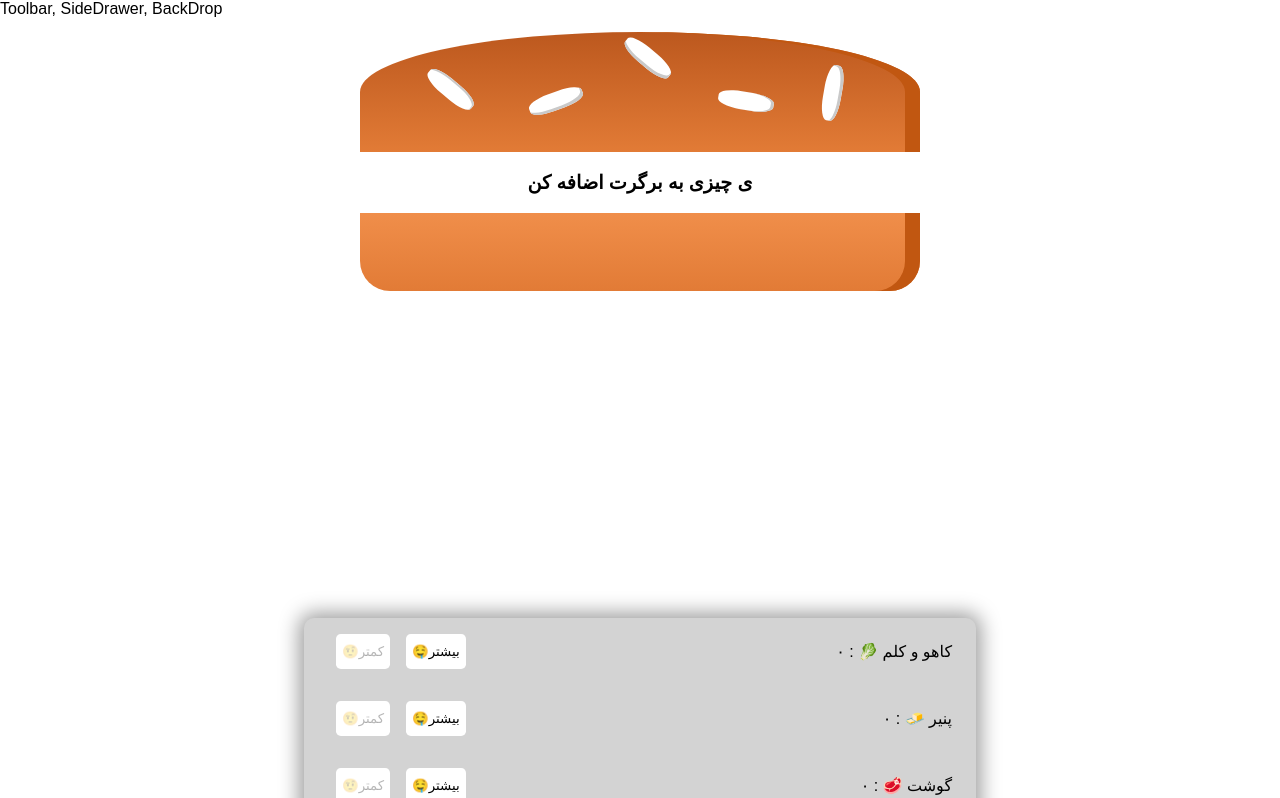
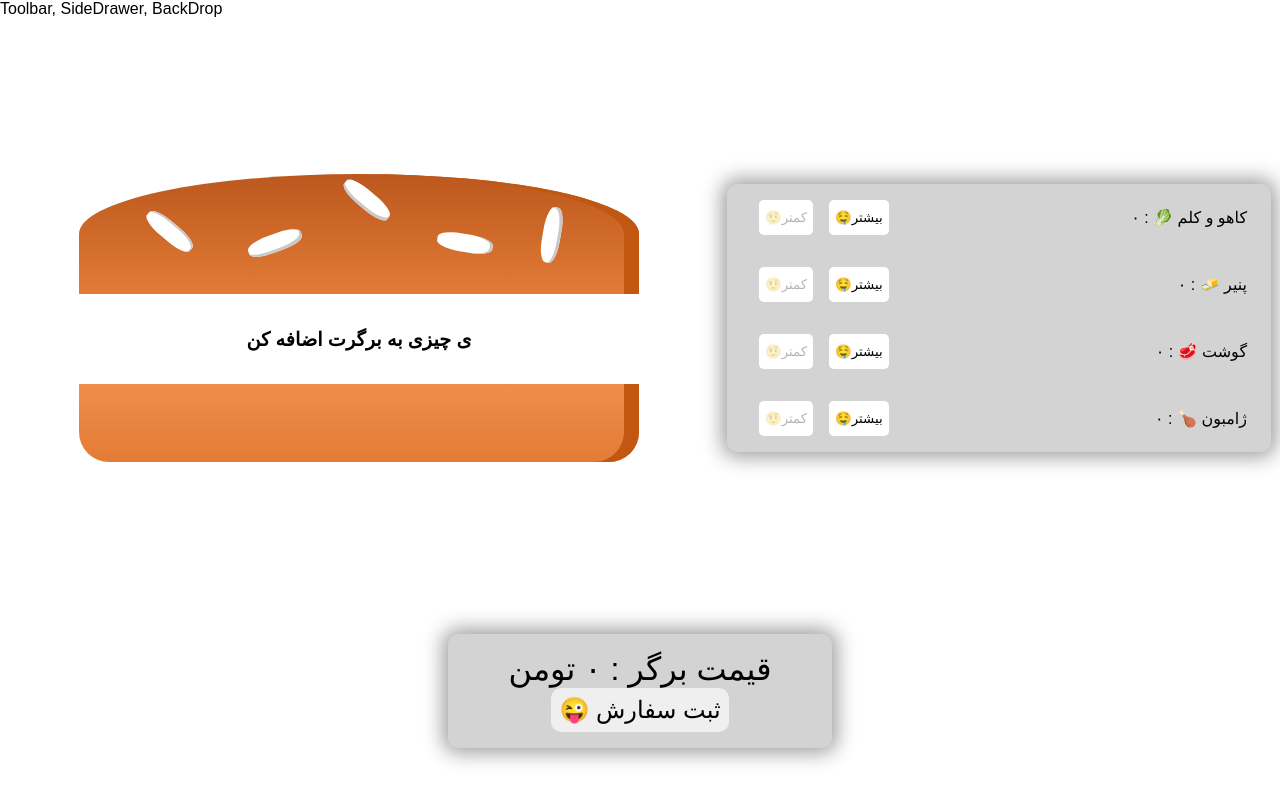
Before and after one commit to aminsaedi/burger-app, a React (Create React App) app: page / in a window 1280 px wide. Shown: the top 798 px of the page. Built offline with nearby package versions, Linux system fonts and the light colour scheme; a web font is replaced by a local one.

Commit message:
Change direction of page to row

```diff
--- a/src/components/Burger/BuildControls/buildControls.css
+++ b/src/components/Burger/BuildControls/buildControls.css
@@ -5,6 +5,6 @@
   flex-direction: column;
   padding: 0 1rem;
   box-shadow: 0 0 20px 5px rgb(158, 158, 158);
-  width: 50%;
+  width: 40%;
   margin: auto;
 }
--- a/src/components/Burger/BurgerIngredient/BurgerIngredient.css
+++ b/src/components/Burger/BurgerIngredient/BurgerIngredient.css
@@ -15,6 +15,7 @@
   box-shadow: inset -15px 0 #c15711;
   margin: 2% auto;
   position: relative;
+  overflow: hidden;
 }
 
 .Seeds1 {
--- a/src/components/Burger/burger.css
+++ b/src/components/Burger/burger.css
@@ -6,6 +6,9 @@
   overflow: auto;
   text-align: center;
   width: 100%;
+  display: flex;
+  flex-direction: column;
+  justify-content: center;
 }
 
 @media screen and (min-width: 500px) and (min-height: 400px) {
--- a/src/containers/BurgerBuilder.js
+++ b/src/containers/BurgerBuilder.js
@@ -30,12 +30,14 @@ const BurgerBuilder = (props) => {
   };
   return (
     <React.Fragment>
+      <div style={{display:"flex",flexDirection:"row",alignItems:"center",justifyContent:"center"}} >
         <Burger ingredients={ingredients} />
         <BuildControls
           ingredients={ingredients}
           onIncrement={(item) => handleIncrement(item)}
           onDecrement={(item) => handleDecrement(item)}
         />
+      </div>
       <TotalPrice price={totalPrice} />
     </React.Fragment>
   );
```
Lines whose indentation alone changed are shown as unchanged.
